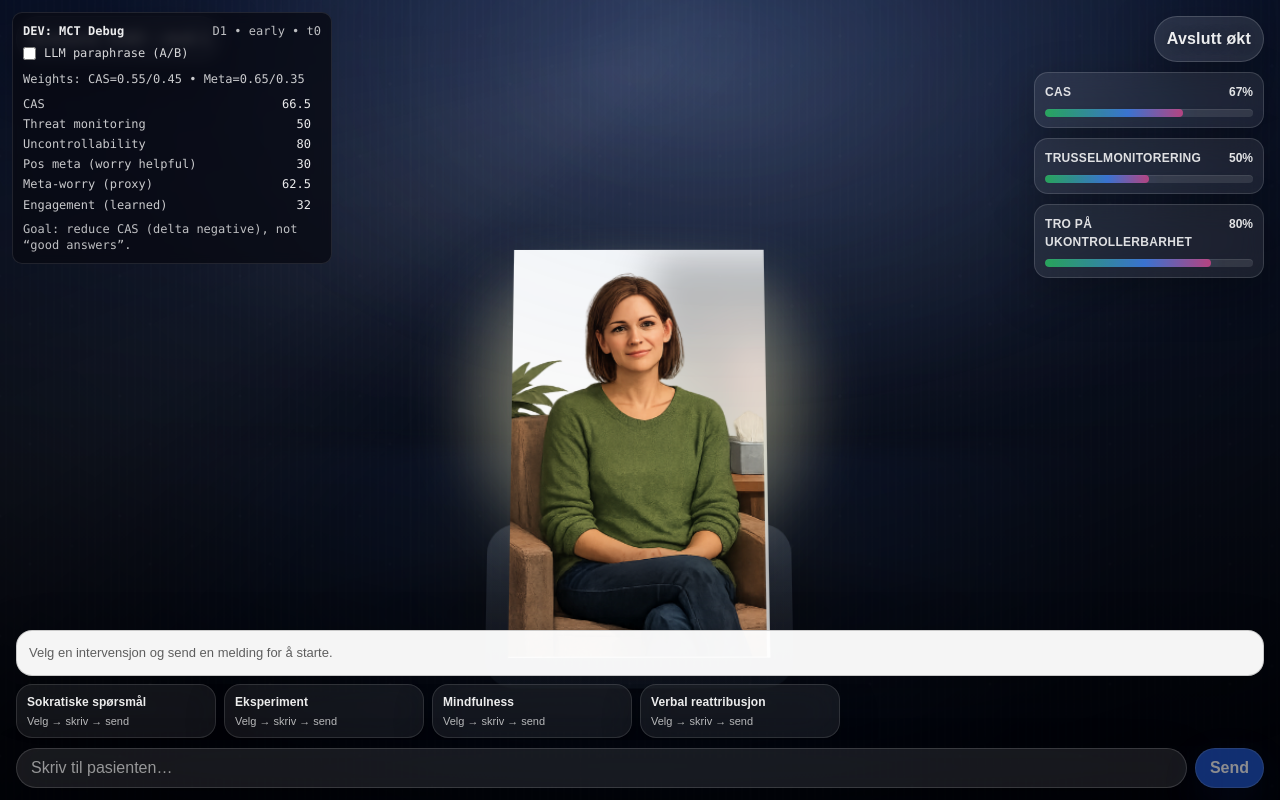
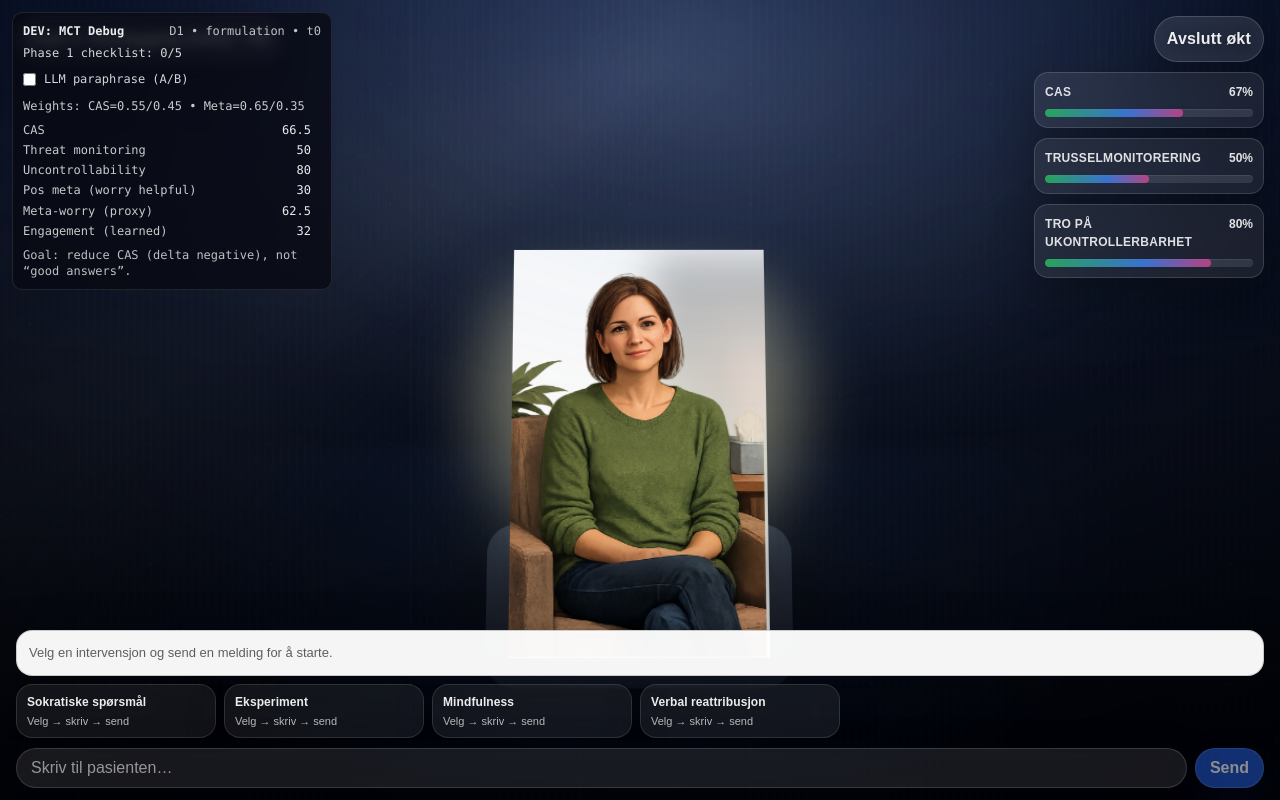
Before and after one commit to toradrage/mct-trener, a Next.js app: page /terapeut/gad/1/rom in a window 1280 px wide. Built offline with nearby package versions, Linux system fonts and the light colour scheme.

Commit message:
Add Phase 1 case formulation (GAD) with locked progression

```diff
--- a/app/terapeut/gad/1/rom/DevDebugPanel.tsx
+++ b/app/terapeut/gad/1/rom/DevDebugPanel.tsx
@@ -3,7 +3,13 @@
 import { useMemo } from "react";
 import { useSessionStore } from "../../../../../store/sessionStore";
 import { MCT_RULES_V1 } from "../../../../../simulator/mctRulesConfig";
-import { deriveCas, getTurnPhase, inferEngagement, inferMetaWorry } from "../../../../../simulator/patientSimulator";
+import {
+  deriveCas,
+  getFormulationProgress,
+  getSessionPhase,
+  inferEngagement,
+  inferMetaWorry,
+} from "../../../../../simulator/patientSimulator";
 
 function clamp01to100(n: number) {
   return Math.max(0, Math.min(100, n));
@@ -26,7 +32,8 @@ export default function DevDebugPanel() {
     const metaWorry = inferMetaWorry(patientState);
 
     const turnIndex = messages.filter((m) => m.sender === "therapist").length;
-    const phase = getTurnPhase(turnIndex);
+    const phase = getSessionPhase(turnIndex, patientState);
+    const formulation = getFormulationProgress(patientState);
 
     const last = interventions[interventions.length - 1];
     const payload = (last?.payload ?? {}) as any;
@@ -44,6 +51,7 @@ export default function DevDebugPanel() {
       metaWorry,
       phase,
       turnIndex,
+      formulation,
       beliefs: {
         threat: clamp01to100(patientState.beliefDanger ?? 0),
         uncontrollability: clamp01to100(patientState.beliefUncontrollability ?? 0),
@@ -93,6 +101,12 @@ export default function DevDebugPanel() {
         </span>
       </div>
 
+      {data.phase === "formulation" ? (
+        <div style={{ marginBottom: 10, opacity: 0.9 }}>
+          Phase 1 checklist: {data.formulation.done}/{data.formulation.total}
+        </div>
+      ) : null}
+
       <label style={{ display: "flex", gap: 8, alignItems: "center", marginBottom: 10 }}>
         <input
           type="checkbox"
--- a/app/terapeut/gad/1/rom/page.tsx
+++ b/app/terapeut/gad/1/rom/page.tsx
@@ -4,6 +4,8 @@ import { useEffect, useMemo, useState } from "react";
 import { useSessionStore } from "../../../../../store/sessionStore";
 import {
   getTurnPhase,
+  getFormulationProgress,
+  getSessionPhase,
   simulateGadPatientTurn,
   type InterventionType,
 } from "../../../../../simulator/patientSimulator";
@@ -49,6 +51,15 @@ export default function Terapirom() {
   const [visPasientSvar, setVisPasientSvar] = useState(false);
   const [pasientSvar, setPasientSvar] = useState<string>("");
 
+  const uiTurnIndex = useMemo(
+    () => messages.filter((m) => m.sender === "therapist").length,
+    [messages],
+  );
+  const uiPhase = useMemo(
+    () => getSessionPhase(uiTurnIndex, patientState),
+    [uiTurnIndex, patientState],
+  );
+
   useEffect(() => {
     if (sessionStatus === "not-started") setSessionStatus("in-progress");
   }, [sessionStatus, setSessionStatus]);
@@ -75,7 +86,7 @@ export default function Terapirom() {
   async function tryParaphraseWithLlm(params: {
     rulesReply: string;
     systemFeedback: string;
-    phase: "early" | "mid" | "late";
+    phase: "formulation" | "early" | "mid" | "late";
     interventionType: InterventionType;
     patientState: {
       beliefUncontrollability: number;
@@ -126,7 +137,7 @@ export default function Terapirom() {
 
     const now = Date.now();
     const turnIndex = messages.filter((m) => m.sender === "therapist").length;
-    const phase = getTurnPhase(turnIndex);
+    const phase = getSessionPhase(turnIndex, patientState);
 
     const sim = simulateGadPatientTurn({
       disorder: "GAD",
@@ -204,7 +215,13 @@ export default function Terapirom() {
       <DevDebugPanel />
 
       <TherapyRoomHUD
-        scenarioLabel="Scenario: GAD – nivå 1"
+        scenarioLabel={(() => {
+          if (uiPhase === "formulation") {
+            const fp = getFormulationProgress(patientState);
+            return `Fase 1: Kartlegging (GAD) • ${fp.done}/${fp.total}`;
+          }
+          return `Fase 2: Intervensjon (GAD) • ${uiPhase}`;
+        })()}
         onExit={handleExit}
         metrics={metrics}
         messages={messages}
--- a/simulator/patientLanguage.ts
+++ b/simulator/patientLanguage.ts
@@ -7,7 +7,7 @@ export type PatientVoiceOptions = {
 
 export type PatientSpeechCalibrationOptions = PatientVoiceOptions & {
   /** Optional phase for stricter early-session language. */
-  phase?: "early" | "mid" | "late";
+  phase?: "formulation" | "early" | "mid" | "late";
   /** Maximum number of sentences to keep. Defaults vary by phase. */
   maxSentences?: number;
   /** Maximum characters to keep. Defaults vary by phase. */
@@ -110,9 +110,10 @@ function stripOvertInsightPhrases(text: string) {
   return t.trim();
 }
 
-function fallbackPatientUtterance(phase?: "early" | "mid" | "late") {
+function fallbackPatientUtterance(phase?: "formulation" | "early" | "mid" | "late") {
   if (phase === "late") return "Jeg vet ikke… men det føles litt lettere i kroppen.";
   if (phase === "mid") return "Jeg vet ikke… men jeg kjenner at jeg blir urolig og dras inn i det.";
+  if (phase === "formulation") return "Jeg vet ikke… men jeg blir veldig urolig, og det tar fort helt av.";
   // early default: confusion + intensity/impulse/consequence (not empty).
   return "Jeg vet ikke… men jeg blir veldig urolig, og det tar fort helt av.";
 }
@@ -127,7 +128,7 @@ function hasExperienceAnchor(text: string) {
   );
 }
 
-function anchorUncertainty(text: string, phase?: "early" | "mid" | "late") {
+function anchorUncertainty(text: string, phase?: "formulation" | "early" | "mid" | "late") {
   let t = (text ?? "").trim();
   if (!t) return t;
 
@@ -136,13 +137,14 @@ function anchorUncertainty(text: string, phase?: "early" | "mid" | "late") {
   if (hasExperienceAnchor(t)) return t;
 
   // Append an experiential anchor without adding insight/mechanism.
-  const tailByPhase: Record<"early" | "mid" | "late", string> = {
+  const tailByPhase: Record<"formulation" | "early" | "mid" | "late", string> = {
+    formulation: "… men jeg blir veldig urolig, og det tar fort helt av.",
     early: "… men jeg blir veldig urolig, og det tar fort helt av.",
     mid: "… men jeg kjenner at jeg blir urolig og dras inn i det.",
     late: "… men jeg kjenner det i kroppen, og det er litt mindre intenst.",
   };
 
-  const p: "early" | "mid" | "late" = phase ?? "mid";
+  const p: "formulation" | "early" | "mid" | "late" = phase ?? "mid";
 
   // Avoid doubling punctuation if the model already added ellipsis.
   if (/…\s*$/.test(t)) {
@@ -160,12 +162,13 @@ export function calibratePatientSpeech(
 ): string {
   const phase = opts.phase;
   const defaultsByPhase = {
+    formulation: { maxSentences: 1, maxChars: 110 },
     early: { maxSentences: 1, maxChars: 110 },
     mid: { maxSentences: 1, maxChars: 140 },
     late: { maxSentences: 2, maxChars: 180 },
   } as const;
 
-  const defaults = phase ? defaultsByPhase[phase] : { maxSentences: 1, maxChars: 140 };
+  const defaults = phase ? (defaultsByPhase as any)[phase] : { maxSentences: 1, maxChars: 140 };
   const maxSentences = opts.maxSentences ?? defaults.maxSentences;
   const maxChars = opts.maxChars ?? defaults.maxChars;
 
--- a/simulator/patientSimulator.ts
+++ b/simulator/patientSimulator.ts
@@ -13,6 +13,50 @@ export type PatientTurnInput = {
   /** 0-based therapist turn index before applying this intervention. */
   turnIndex?: number;
 };
+
+export type SessionPhase = "formulation" | Phase;
+
+export const FORMULATION_CHECKLIST = [
+  "triggers",
+  "worryThemes",
+  "positiveBeliefs",
+  "uncontrollabilityBeliefs",
+  "copingBehaviors",
+] as const;
+
+export type FormulationKey = (typeof FORMULATION_CHECKLIST)[number];
+
+function getFormulationState(patientState: PatientState): {
+  asked: Record<FormulationKey, boolean>;
+  complete: boolean;
+  therapyTurnBase: number | null;
+} {
+  const rawAsked = ((patientState as any).simFormulationAsked ?? {}) as Partial<Record<FormulationKey, boolean>>;
+  const asked = FORMULATION_CHECKLIST.reduce((acc, k) => {
+    acc[k] = Boolean(rawAsked[k]);
+    return acc;
+  }, {} as Record<FormulationKey, boolean>);
+
+  const complete = Boolean((patientState as any).simFormulationComplete);
+  const therapyTurnBase =
+    typeof (patientState as any).simTherapyTurnBase === "number" ? (patientState as any).simTherapyTurnBase : null;
+
+  return { asked, complete, therapyTurnBase };
+}
+
+export function getSessionPhase(turnIndex: number, patientState: PatientState): SessionPhase {
+  const f = getFormulationState(patientState);
+  if (!f.complete) return "formulation";
+  const base = f.therapyTurnBase ?? 0;
+  const therapyTurn = Math.max(0, turnIndex - base);
+  return getTurnPhase(therapyTurn);
+}
+
+export function getFormulationProgress(patientState: PatientState) {
+  const f = getFormulationState(patientState);
+  const done = FORMULATION_CHECKLIST.filter((k) => f.asked[k]).length;
+  return { done, total: FORMULATION_CHECKLIST.length, complete: f.complete, asked: f.asked };
+}
 
 export type PatientTurnOutput = {
   nextPatientState: Partial<PatientState>;
@@ -132,7 +176,7 @@ function updateLearnedEngagement(params: {
 function buildSystemFeedback(params: {
   difficultyLevel: DifficultyLevel;
   turnIndex: number;
-  phase: Phase;
+  phase: SessionPhase;
   interventionType: InterventionType;
   casBefore: number;
   casAfter: number;
@@ -150,7 +194,16 @@ function buildSystemFeedback(params: {
   const deltaCas = Math.round((params.casAfter - params.casBefore) * 10) / 10;
 
   const lines: string[] = [];
-  lines.push(`System: ${params.phase} turn • Difficulty ${params.difficultyLevel}`);
+  lines.push(`System: ${params.phase} • Difficulty ${params.difficultyLevel}`);
+
+  if (params.phase === "formulation") {
+    lines.push("Phase 1: Case formulation (GAD) — mål er kartlegging, ikke endring.");
+    lines.push("Lock: Ingen CAS-reduksjon forventes ennå; intervensjoner ‘virker’ ikke i denne fasen.");
+    const fp = getFormulationProgress((params as any).patientStateForFormulation ?? {});
+    if (fp && typeof fp.done === "number") {
+      lines.push(`Checklist: ${fp.done}/${fp.total} (triggers, themes, pos beliefs, uncontrollability, coping)`);
+    }
+  }
   lines.push(`MCT-score (CAS): ${deltaCas <= 0 ? "" : "+"}${deltaCas} (målet er negativt)`);
   lines.push(`Meta-worry (proxy): ${Math.round(params.metaWorryBefore)}`);
   lines.push(
@@ -178,6 +231,73 @@ function buildSystemFeedback(params: {
   }
 
   return lines.join("\n");
+}
+
+function detectFormulationKey(therapistText: string): FormulationKey | null {
+  const t = (therapistText ?? "").toLowerCase();
+  if (!t) return null;
+
+  // Triggers / context
+  if (
+    /(når|hvilke\s+situasjon|i\s+hvilke\s+situasjon|hva\s+setter\s+i\s+gang|utløser|trigger)/.test(t)
+  ) {
+    return "triggers";
+  }
+
+  // Worry themes / content (everyday wording)
+  if (
+    /(hva\s+bekymrer|hva\s+går\s+bekymring|hvilke\s+tanker|hva\s+er\s+du\s+redd\s+for|hva\s+kan\s+skje)/.test(t)
+  ) {
+    return "worryThemes";
+  }
+
+  // Positive beliefs about worry (helpful/prepared)
+  if (/(hjelp(er|e)|nyttig|forberedt|klar|kontroll|holde\s+oversikt)/.test(t)) {
+    return "positiveBeliefs";
+  }
+
+  // Uncontrollability beliefs / can't stop
+  if (/(klarer\s+du\s+å\s+stoppe|får\s+du\s+stoppet|ukontroller|slutter\s+det\s+av\s+seg\s+selv|mister\s+kontroll)/.test(t)) {
+    return "uncontrollabilityBeliefs";
+  }
+
+  // Coping / safety behaviors
+  if (/(hva\s+gjør\s+du\s+da|hvordan\s+håndter|sjekk(er|e)|forsikring|unngår|google|ringer|berolig)/.test(t)) {
+    return "copingBehaviors";
+  }
+
+  return null;
+}
+
+function pickFormulationReply(params: {
+  key: FormulationKey | null;
+  difficultyLevel: DifficultyLevel;
+  phase: SessionPhase;
+}) {
+  const suffix: Record<DifficultyLevel, string> = {
+    1: "",
+    2: " … og jeg blir fort dratt inn i det.",
+    3: " … og det tar fort helt av.",
+  };
+
+  const base = (() => {
+    switch (params.key) {
+      case "triggers":
+        return "Det er mest i enkelte situasjoner… spesielt når jeg skal legge meg eller når det blir stille.";
+      case "worryThemes":
+        return "Det handler ofte om at noe skal gå galt… jobb, helse, familien. Jeg klarer ikke helt å peke på én ting.";
+      case "positiveBeliefs":
+        return "En del av meg føler at jeg må tenke gjennom alt for å være forberedt. Hvis jeg ikke gjør det, føles det uforsvarlig.";
+      case "uncontrollabilityBeliefs":
+        return "Jeg prøver å stoppe, men det bare fortsetter. Det kjennes som om det tar over.";
+      case "copingBehaviors":
+        return "Jeg ender ofte med å sjekke ting eller spørre andre… og så roer det seg litt, men bare en liten stund.";
+      default:
+        return "Jeg vet ikke helt… men jeg kjenner at jeg blir urolig og dras inn i det.";
+    }
+  })();
+
+  return calibratePatientSpeech(base + suffix[params.difficultyLevel], { phase: "formulation" });
 }
 
 function pickReply(params: {
@@ -264,7 +384,9 @@ export function simulateGadPatientTurn(input: PatientTurnInput): PatientTurnOutp
   const { difficultyLevel, interventionType, patientState } = input;
 
   const turnIndex = input.turnIndex ?? 0;
-  const phase = getTurnPhase(turnIndex);
+  const sessionPhase = getSessionPhase(turnIndex, patientState);
+  const formulation = getFormulationState(patientState);
+  const phaseForRules: Phase = sessionPhase === "formulation" ? "early" : sessionPhase;
 
   const profile = MCT_RULES_V1.difficultyProfiles[difficultyLevel];
   const resistance = inferResistance(patientState, difficultyLevel);
@@ -285,6 +407,76 @@ export function simulateGadPatientTurn(input: PatientTurnInput): PatientTurnOutp
 
   let contentCbtPenalty = false;
   let earlyProcessBackfire = false;
+
+  // Phase 1: Case formulation (no interventions work yet; no CAS reduction expected).
+  if (sessionPhase === "formulation") {
+    const key = detectFormulationKey(input.therapistText);
+    const askedNext = { ...formulation.asked };
+    if (key) askedNext[key] = true;
+
+    const done = FORMULATION_CHECKLIST.filter((k) => askedNext[k]).length;
+    const completeNow = done >= FORMULATION_CHECKLIST.length;
+
+    // Minimal state movement: allow slight upward drift (talking about problems), but do not allow CAS reduction.
+    const nextPatientState: Partial<PatientState> = {
+      simFormulationAsked: askedNext,
+      simFormulationComplete: formulation.complete || completeNow,
+      // When formulation becomes complete, start therapy phase turn counting next turn.
+      simTherapyTurnBase:
+        formulation.therapyTurnBase ?? (completeNow ? turnIndex + 1 : null) ?? undefined,
+    };
+
+    // Add a small drift upwards (scaled by difficulty) so CAS doesn't accidentally drop.
+    const drift = Math.max(0, profile.casStickiness) * 1.1;
+    nextPatientState.beliefUncontrollability = clamp01to100((patientState.beliefUncontrollability ?? 0) + drift);
+    nextPatientState.beliefDanger = clamp01to100((patientState.beliefDanger ?? 0) + drift);
+    nextPatientState.beliefPositive = clamp01to100((patientState.beliefPositive ?? 0) + drift * 0.3);
+
+    // Enforce: no CAS reduction in formulation.
+    const casAfter0 = deriveCas({ ...patientState, ...nextPatientState });
+    if (casAfter0 < casBefore) {
+      applyDirectCasDelta(nextPatientState, casBefore - casAfter0);
+    }
+
+    const casAfter = deriveCas({ ...patientState, ...nextPatientState });
+    const deltaCasObserved = casAfter - casBefore;
+
+    const patientReply = pickFormulationReply({ key, difficultyLevel, phase: sessionPhase });
+
+    const systemFeedback = buildSystemFeedback({
+      difficultyLevel,
+      turnIndex,
+      phase: sessionPhase,
+      interventionType,
+      casBefore,
+      casAfter,
+      metaWorryBefore: metaWorry,
+      deltas: {
+        threat: (nextPatientState.beliefDanger ?? 0) - (patientState.beliefDanger ?? 0),
+        uncontrollability:
+          (nextPatientState.beliefUncontrollability ?? 0) - (patientState.beliefUncontrollability ?? 0),
+        positive: (nextPatientState.beliefPositive ?? 0) - (patientState.beliefPositive ?? 0),
+      },
+      flags: {
+        contentCbtPenalty: false,
+        earlyProcessBackfire: false,
+      },
+      // Provide patientState for formulation progress display.
+      patientStateForFormulation: { ...patientState, simFormulationAsked: askedNext, simFormulationComplete: formulation.complete || completeNow },
+    } as any);
+
+    return {
+      nextPatientState,
+      patientReply,
+      systemFeedback,
+      signals: {
+        resistance: clamp01to100(resistance),
+        engagement: clamp01to100(engagement),
+        cas: casAfter,
+        deltaCas: Math.round(deltaCasObserved * 10) / 10,
+      },
+    };
+  }
 
   // Baseline CAS stickiness: higher difficulty tends to creep CAS back up, especially when meta-worry is high.
   const metaWorryDrive = (metaWorry - 50) / 50; // approx -1..+1
@@ -313,7 +505,7 @@ export function simulateGadPatientTurn(input: PatientTurnInput): PatientTurnOutp
 
   // Timing-sensitive backfire: level 3 early DM/experiment when meta-worry is high.
   const backfireCfg = MCT_RULES_V1.backfire.level3;
-  const isEarly = phase === "early";
+  const isEarly = phaseForRules === "early";
   const highMetaWorry = metaWorry >= MCT_RULES_V1.metaWorryProxy.highThreshold;
   const backfireAllowedByPhase = backfireCfg.earlyPhaseOnly ? isEarly : true;
   const backfireAllowedByMeta = backfireCfg.requiredHighMetaWorry ? highMetaWorry : true;
@@ -368,13 +560,13 @@ export function simulateGadPatientTurn(input: PatientTurnInput): PatientTurnOutp
       earlyProcessBackfire,
     },
     }),
-    { phase },
+    { phase: phaseForRules },
   );
 
   const systemFeedback = buildSystemFeedback({
     difficultyLevel,
     turnIndex,
-    phase,
+    phase: phaseForRules,
     interventionType,
     casBefore,
     casAfter,
```
